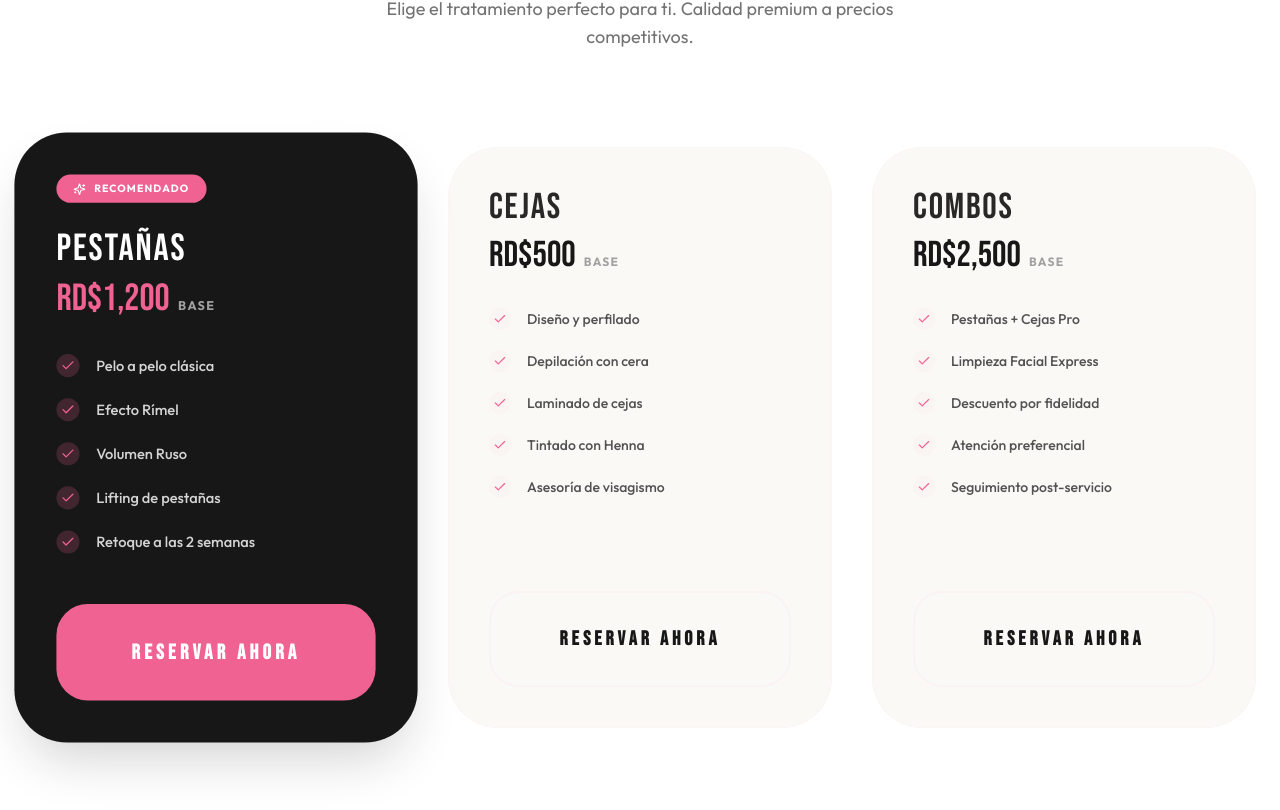
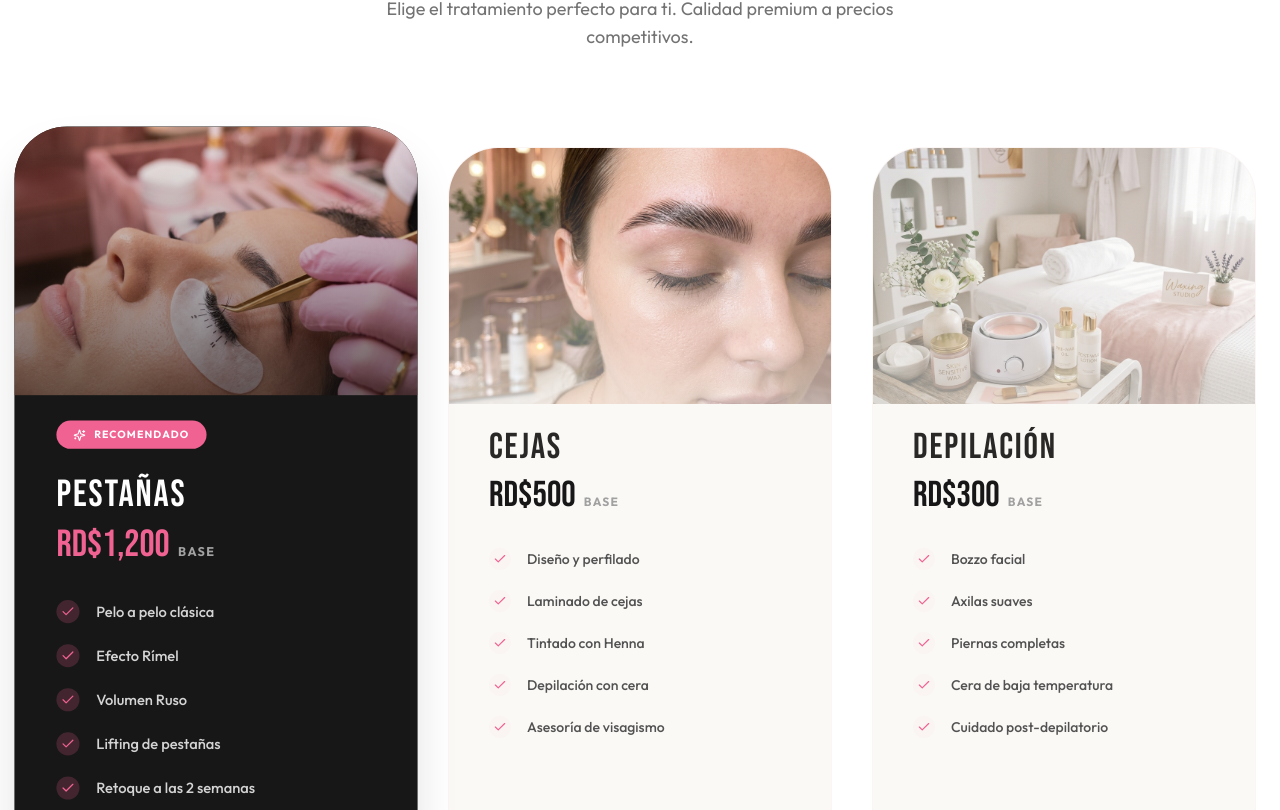
Before and after one commit to Caballonx/GIGI-COSME, a Next.js app: page / in a window 1280 px wide. Shown: the part 2750-3560 px from the top of the page. Built offline with nearby package versions, Linux system fonts and the light colour scheme; no server answers; the database is empty.

Commit message:
refactor: update booking and pricing components for single specialist flow

```diff
--- a/src/components/features/BookingWidget.tsx
+++ b/src/components/features/BookingWidget.tsx
@@ -45,7 +45,11 @@ export function BookingWidget() {
           fetch("/api/specialists").then(res => res.json())
         ])
         setServices(Array.isArray(servicesRes) ? servicesRes : [])
-        setSpecialists(Array.isArray(specialistsRes) ? specialistsRes : [])
+        const specialistData = Array.isArray(specialistsRes) ? specialistsRes : []
+        setSpecialists(specialistData)
+        if (specialistData.length > 0) {
+          setSelectedSpecialist(specialistData[0])
+        }
       } catch (err) {
         console.error("Error fetching data:", err)
         setError("Error cargando los datos. Por favor recarga la página.")
@@ -78,8 +82,20 @@ export function BookingWidget() {
     }
   }, [selectedService, selectedSpecialist, selectedDate])
 
-  const handleNext = () => setStep(s => Math.min(s + 1, 5) as Step)
-  const handlePrev = () => setStep(s => Math.max(s - 1, 1) as Step)
+  const handleNext = () => {
+    if (step === 1) {
+      setStep(3) // Skip step 2 (specialist)
+    } else {
+      setStep(s => Math.min(s + 1, 5) as Step)
+    }
+  }
+  const handlePrev = () => {
+    if (step === 3) {
+      setStep(1) // Go back to step 1 from step 3
+    } else {
+      setStep(s => Math.max(s - 1, 1) as Step)
+    }
+  }
 
   const handleSubmit = async (e: React.FormEvent) => {
     e.preventDefault()
@@ -135,7 +151,6 @@ export function BookingWidget() {
           <div className="space-y-10">
             {[
               { num: 1, label: "Servicio", active: step >= 1, done: step > 1, icon: Sparkles },
-              { num: 2, label: "Especialista", active: step >= 2, done: step > 2, icon: User },
               { num: 3, label: "Horario", active: step >= 3, done: step > 3, icon: Clock },
               { num: 4, label: "Tus Datos", active: step >= 4, done: step > 4, icon: Heart },
             ].map((s) => (
@@ -261,60 +276,6 @@ export function BookingWidget() {
               </motion.div>
             )}
 
-            {/* STEP 2: Especialistas */}
-            {step === 2 && (
-              <motion.div
-                key="step2"
-                initial={{ opacity: 0, x: 20 }}
-                animate={{ opacity: 1, x: 0 }}
-                exit={{ opacity: 0, x: -20 }}
-                className="space-y-8"
-              >
-                <div>
-                  <h3 className="text-5xl font-bebas tracking-tight text-neutral-900 mb-2">TU <span className="text-brand-deep-pink">ESPECIALISTA</span></h3>
-                  <p className="text-neutral-400 font-outfit">Confía en las mejores manos de Santo Domingo</p>
-                </div>
-
-                <div className="grid grid-cols-2 md:grid-cols-3 gap-8">
-                  {specialists.map(person => (
-                    <div
-                      key={person.id}
-                      onClick={() => setSelectedSpecialist(person)}
-                      className={`group p-6 rounded-[40px] border-2 transition-all duration-500 cursor-pointer text-center relative overflow-hidden ${
-                        selectedSpecialist?.id === person.id
-                          ? 'border-brand-deep-pink bg-brand-pink/5 shadow-xl shadow-brand-pink/10'
-                          : 'border-neutral-50 hover:border-brand-pink/30 bg-neutral-50/50 hover:bg-white'
-                      }`}
-                    >
-                      <div className="relative w-24 h-24 mx-auto mb-6 rounded-[30px] overflow-hidden border-4 border-white shadow-lg group-hover:rotate-3 transition-transform duration-500">
-                        {person.photoUrl ? (
-                          <img src={person.photoUrl} alt={person.name} className="w-full h-full object-cover" />
-                        ) : (
-                          <div className="w-full h-full bg-brand-pink/20 flex items-center justify-center">
-                            <User className="text-brand-deep-pink" size={32} />
-                          </div>
-                        )}
-                      </div>
-                      <h4 className="font-bebas text-2xl text-neutral-900 mb-1 tracking-wide">{person.name}</h4>
-                      <p className="text-[10px] text-brand-deep-pink font-bold uppercase tracking-[0.2em]">{person.specialty}</p>
-                    </div>
-                  ))}
-                </div>
-
-                <div className="flex justify-between pt-16">
-                  <Button variant="ghost" onClick={handlePrev} className="rounded-full text-neutral-400 font-bebas tracking-widest text-lg px-8">
-                    <ChevronLeft className="mr-2" /> VOLVER
-                  </Button>
-                  <Button
-                    disabled={!selectedSpecialist}
-                    onClick={handleNext}
-                    className="rounded-full px-12 h-16 bg-neutral-900 hover:bg-neutral-800 text-white font-bebas tracking-[0.2em] text-xl group shadow-xl shadow-neutral-900/10"
-                  >
-                    CONTINUAR <ChevronRight className="ml-3 group-hover:translate-x-1 transition-transform" />
-                  </Button>
-                </div>
-              </motion.div>
-            )}
 
             {/* STEP 3: Fecha y Hora */}
             {step === 3 && (
--- a/src/components/features/landing/Pricing.tsx
+++ b/src/components/features/landing/Pricing.tsx
@@ -9,6 +9,7 @@ const plans = [
   {
     name: "Pestañas",
     price: "RD$1,200",
+    image: "/images/lashes.png",
     features: [
       "Pelo a pelo clásica",
       "Efecto Rímel",
@@ -22,25 +23,27 @@ const plans = [
   {
     name: "Cejas",
     price: "RD$500",
+    image: "/images/brows.png",
     features: [
       "Diseño y perfilado",
-      "Depilación con cera",
       "Laminado de cejas",
       "Tintado con Henna",
+      "Depilación con cera",
       "Asesoría de visagismo"
     ],
     popular: false,
     buttonText: "RESERVAR AHORA"
   },
   {
-    name: "Combos",
-    price: "RD$2,500",
+    name: "Depilación",
+    price: "RD$300",
+    image: "/images/waxing.png",
     features: [
-      "Pestañas + Cejas Pro",
-      "Limpieza Facial Express",
-      "Descuento por fidelidad",
-      "Atención preferencial",
-      "Seguimiento post-servicio"
+      "Bozzo facial",
+      "Axilas suaves",
+      "Piernas completas",
+      "Cera de baja temperatura",
+      "Cuidado post-depilatorio"
     ],
     popular: false,
     buttonText: "RESERVAR AHORA"
@@ -79,12 +82,22 @@ export const Pricing = () => {
               whileInView={{ opacity: 1, y: 0 }}
               viewport={{ once: true }}
               transition={{ delay: i * 0.1 }}
-              className={`p-10 rounded-[50px] flex flex-col transition-all duration-500 ${
+              className={`rounded-[50px] flex flex-col transition-all duration-500 overflow-hidden ${
                 plan.popular
-                  ? 'bg-neutral-900 text-white scale-105 z-10 shadow-2xl shadow-neutral-900/20'
-                  : 'bg-brand-light border border-brand-pink/20 hover:border-brand-deep-pink/30 hover:bg-white'
+                   ? 'bg-neutral-900 text-white scale-105 z-10 shadow-2xl shadow-neutral-900/20'
+                   : 'bg-brand-light border border-brand-pink/20 hover:border-brand-deep-pink/30 hover:bg-white'
               }`}
             >
+              <div className="relative h-64 overflow-hidden">
+                <img
+                  src={plan.image}
+                  alt={plan.name}
+                  className="w-full h-full object-cover transition-transform duration-700 hover:scale-110"
+                />
+                <div className={`absolute inset-0 bg-gradient-to-t ${plan.popular ? 'from-neutral-900' : 'from-brand-light'} to-transparent opacity-60`} />
+              </div>
+
+              <div className="p-10 pt-6 flex flex-col flex-grow">
               <div className="mb-8">
                 {plan.popular && (
                   <div className="inline-flex items-center gap-2 px-4 py-1.5 bg-brand-deep-pink text-white text-[10px] font-bold uppercase tracking-widest rounded-full mb-6">
@@ -122,6 +135,7 @@ export const Pricing = () => {
               >
                 {plan.buttonText}
               </Button>
+              </div>
             </motion.div>
           ))}
         </div>
```
